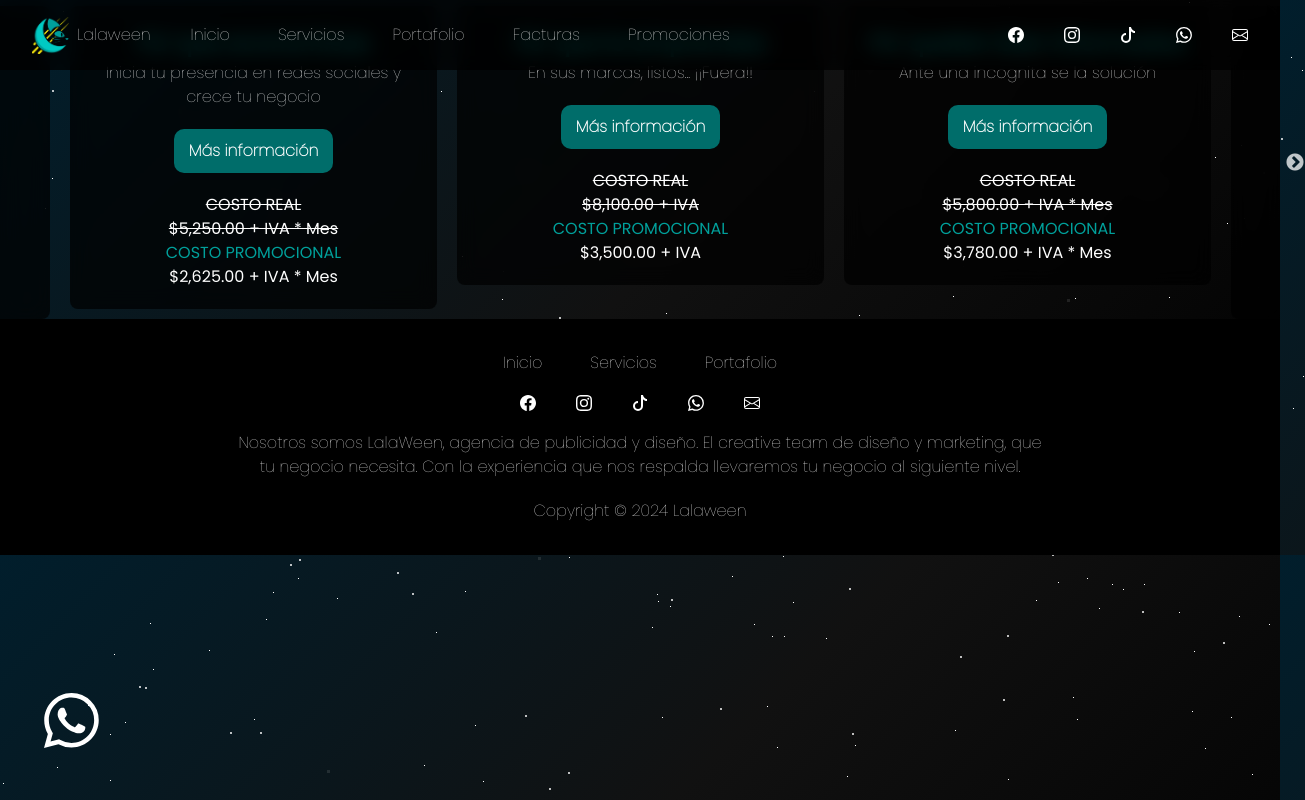
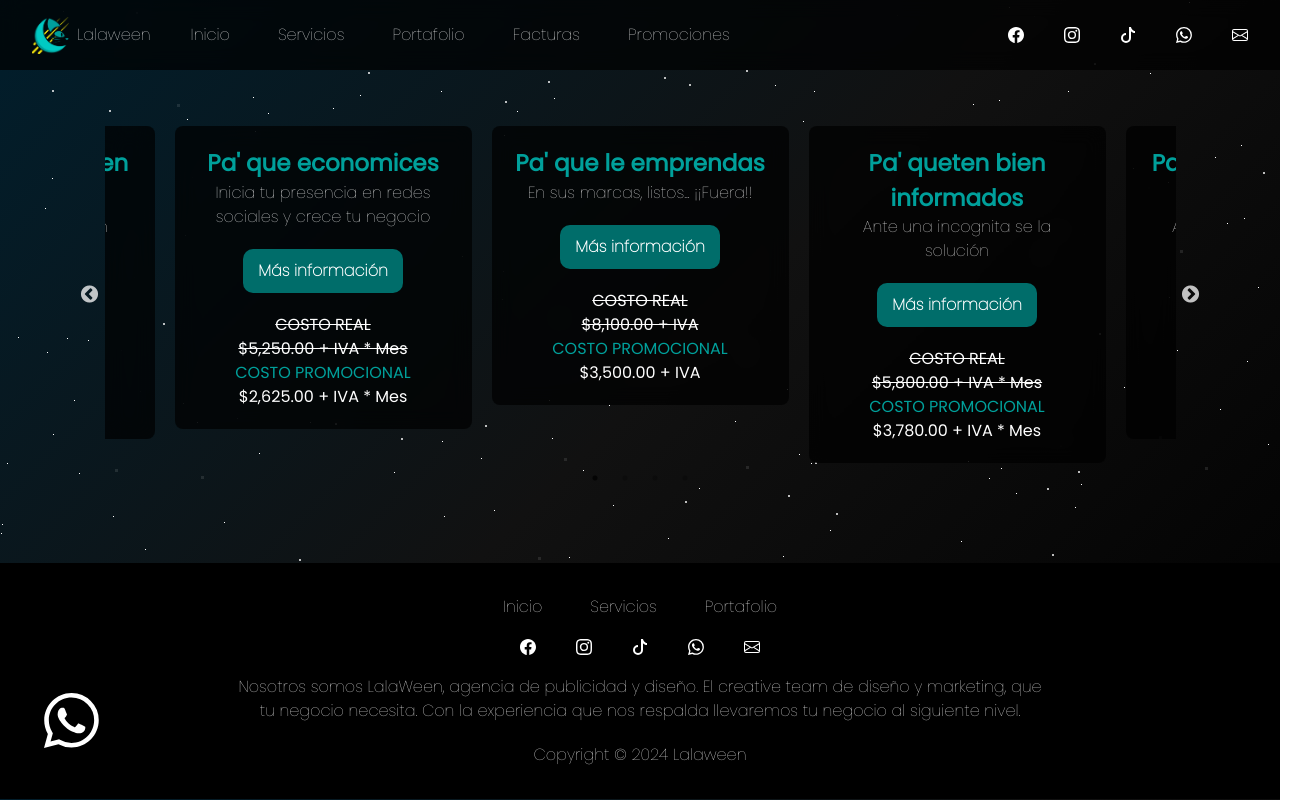
Before and after one commit to AngelLuna17-code/Lalaween, a React (Create React App) app: page /Promo in a window 1280 px wide. Shown: the whole page, 1305 px wide, since content can reach past the window. Built offline with nearby package versions, Linux system fonts and the light colour scheme.

Commit message:
configurando vista de carrusel

```diff
--- a/src/components/Paquetes.jsx
+++ b/src/components/Paquetes.jsx
@@ -44,12 +44,55 @@ const Paquetes = () => {
         slidesToScroll: 1,
         centerMode: true,
         centerPadding: '60px',
+        responsive: [
+            {
+                breakpoint: 1280, // xl breakpoint
+                settings: {
+                    slidesToShow: 3,
+                    slidesToScroll: 1,
+                    centerPadding: '60px',
+                },
+            },
+            {
+                breakpoint: 1024, // lg breakpoint
+                settings: {
+                    slidesToShow: 3,
+                    slidesToScroll: 1,
+                    centerPadding: '30px',
+                },
+            },
+            {
+                breakpoint: 768, // md breakpoint
+                settings: {
+                    slidesToShow: 1,
+                    slidesToScroll: 1,
+                    centerPadding: '120px',
+                },
+            },
+            {
+                breakpoint: 640, // sm breakpoint
+                settings: {
+                    slidesToShow: 1,
+                    centerPadding: '60px',
+                },
+            },
+            {
+                breakpoint: 360, // xs breakpoint
+                settings: {
+                    slidesToShow: 1,
+                    centerPadding: '0px',
+                },
+            },
+        ],
     };
+
+
+
 
     return (
         <section>
-            <div className='container mx-auto'>
-                <Slider {...settings}>
+            <div className='container mx-auto pt-[120px] pb-[100px] px-[10px]'>
+                <Slider className='w-[85%] mx-auto' {...settings}>
                     {modals.map((modal, index) => (
                         <div key={index}>
                             {/* Card */}
```
